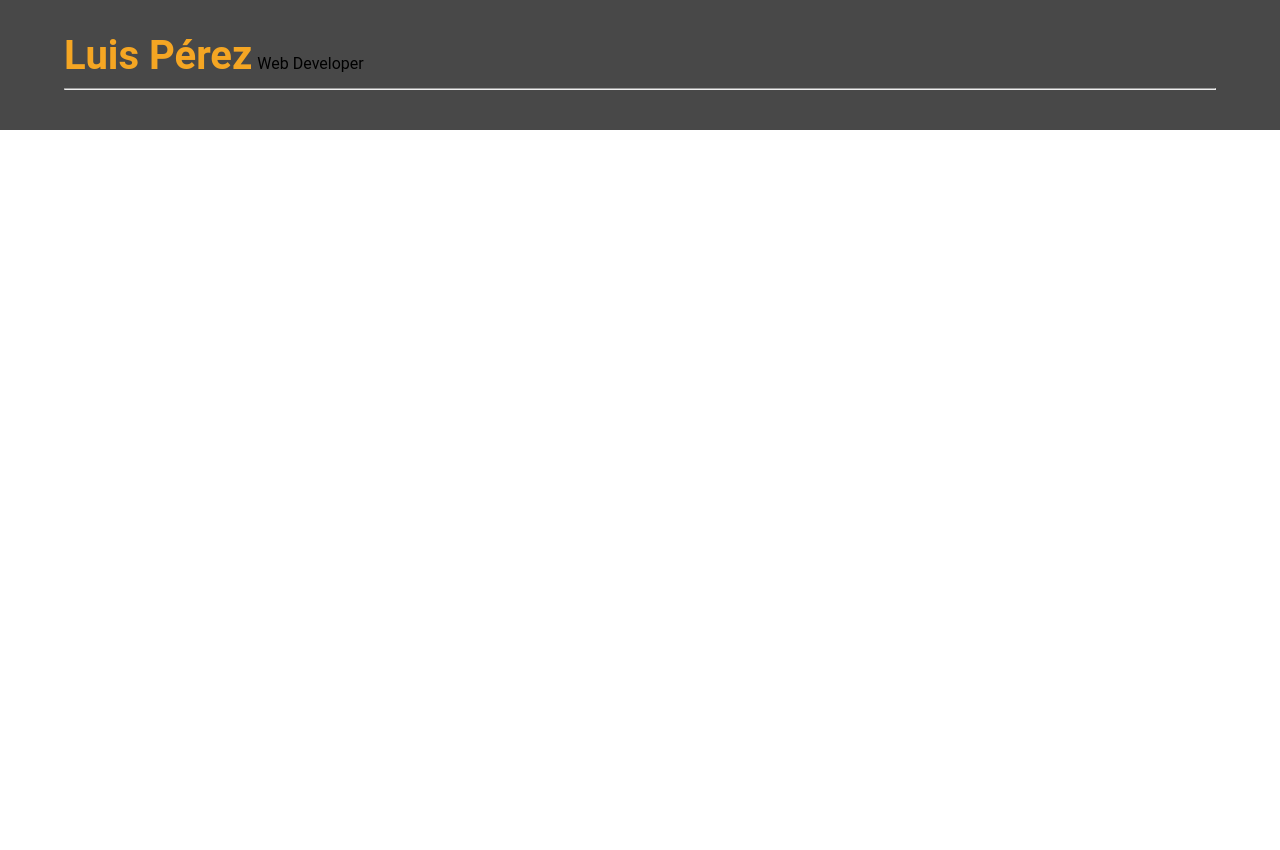
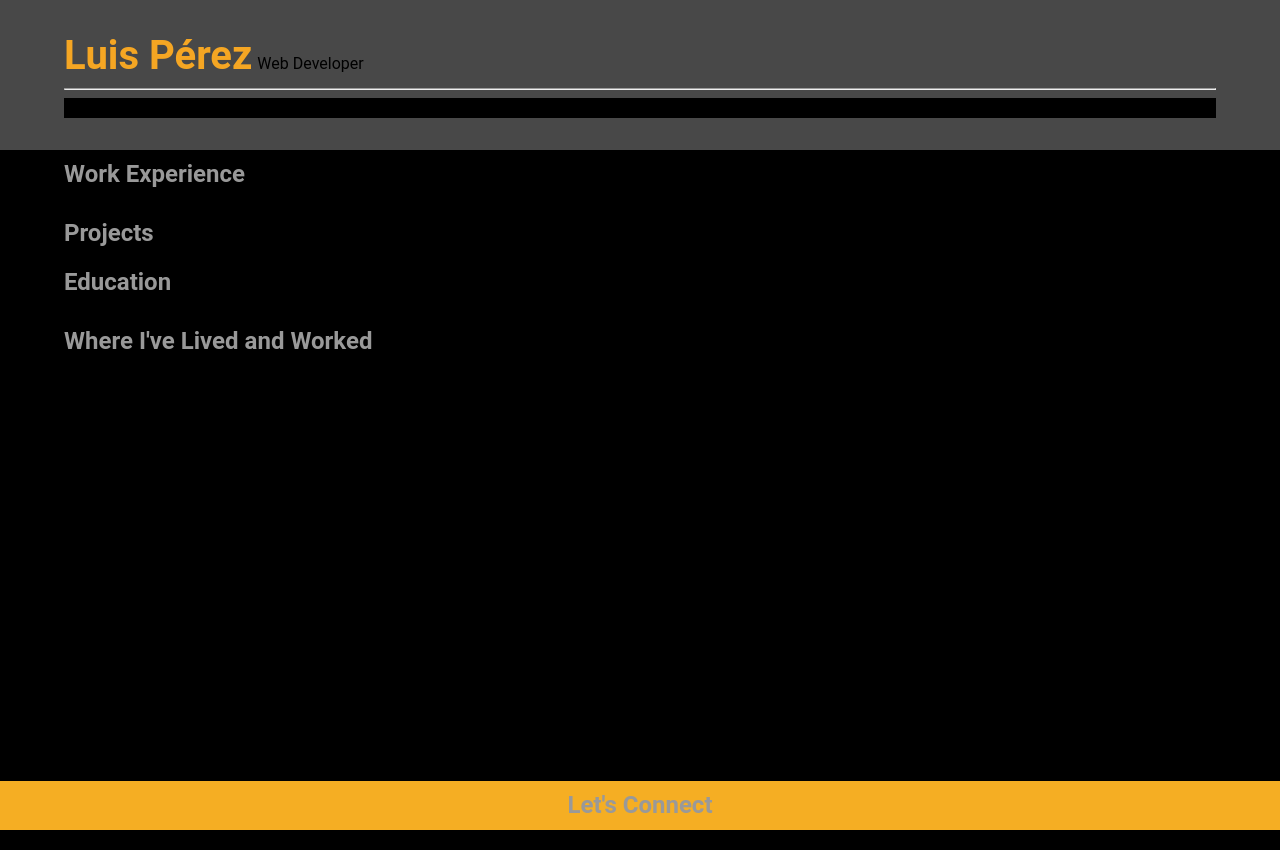
Before and after one commit to luisperez09/InteractiveResume, a plain HTML site: page index.html in a window 1280 px wide. Before the commit the page ends 800 px from the top, so only its background shows below. Drawn offline with Linux system fonts and the light colour scheme.

Commit message:
Agrega background negro a objetos vacíos

```diff
--- a/index.html
+++ b/index.html
@@ -123,25 +123,25 @@ need to load. You'll see a lot of <link>s to CSS files for styles and
 
 
     if(document.getElementsByClassName('flex-item').length === 0) {
-      document.getElementById('topContacts').style.display = 'none';
+      document.getElementById('topContacts').style.backgroundColor = 'black';
     }
     if(document.getElementsByTagName('h1').length === 0) {
-      document.getElementById('header').style.display = 'none';
+      document.getElementById('header').style.backgroundColor = 'black';
     }
     if(document.getElementsByClassName('work-entry').length === 0) {
-      document.getElementById('workExperience').style.display = 'none';
+      document.getElementById('workExperience').style.backgroundColor = 'black';
     }
     if(document.getElementsByClassName('project-entry').length === 0) {
-      document.getElementById('projects').style.display = 'none';
+      document.getElementById('projects').style.backgroundColor = 'black';
     }
     if(document.getElementsByClassName('education-entry').length === 0) {
-      document.getElementById('education').style.display = 'none';
+      document.getElementById('education').style.backgroundColor = 'black';
     }
     if(document.getElementsByClassName('flex-item').length === 0) {
-      document.getElementById('lets-connect').style.display = 'none';
+      document.getElementById('lets-connect').style.backgroundColor = 'black';
     }
     if(document.getElementById('map') === null) {
-      document.getElementById('mapDiv').style.display = 'none';
+      document.getElementById('mapDiv').style.backgroundColor = 'black';
     }
   </script>
 </body>
```
